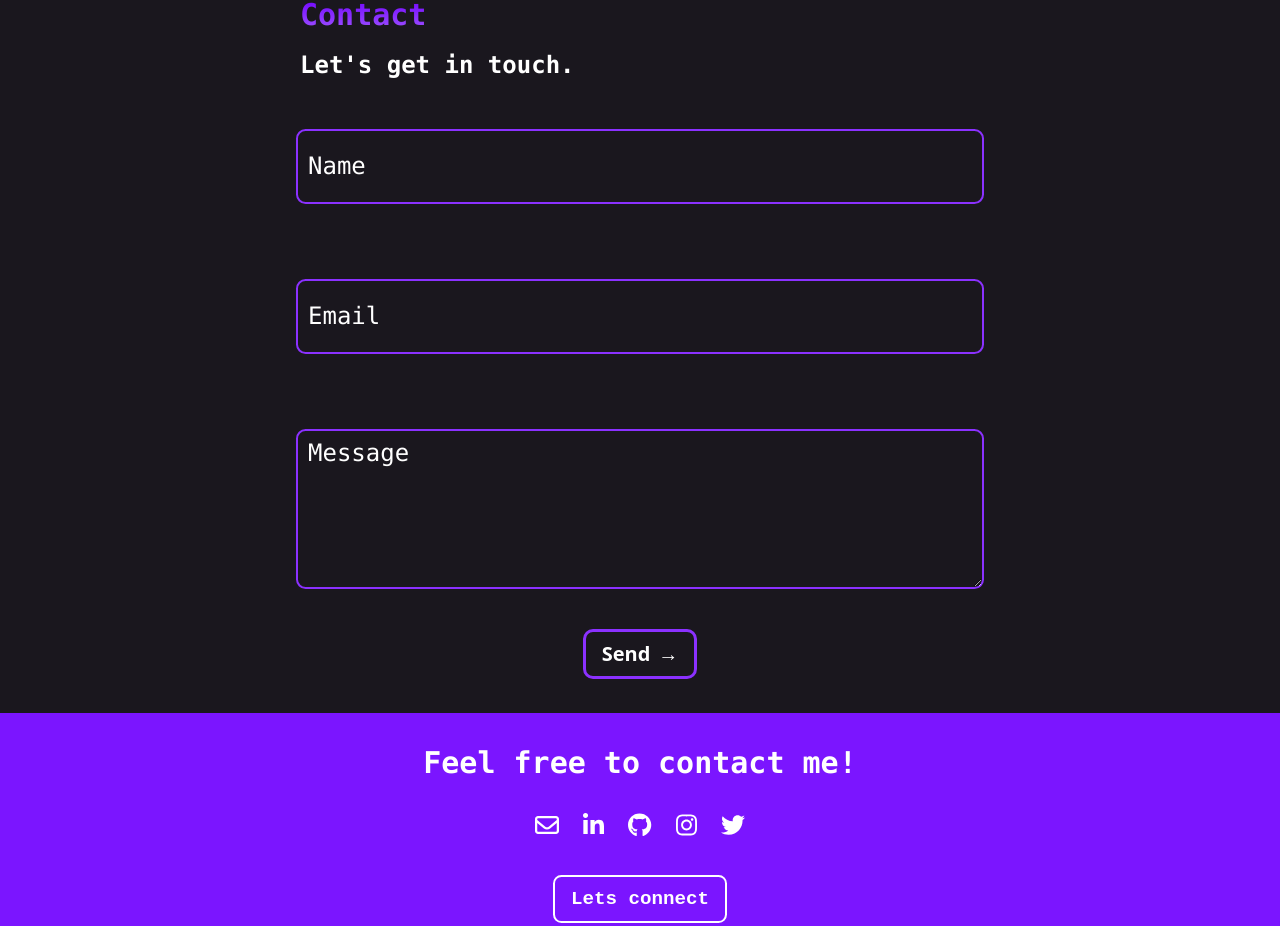
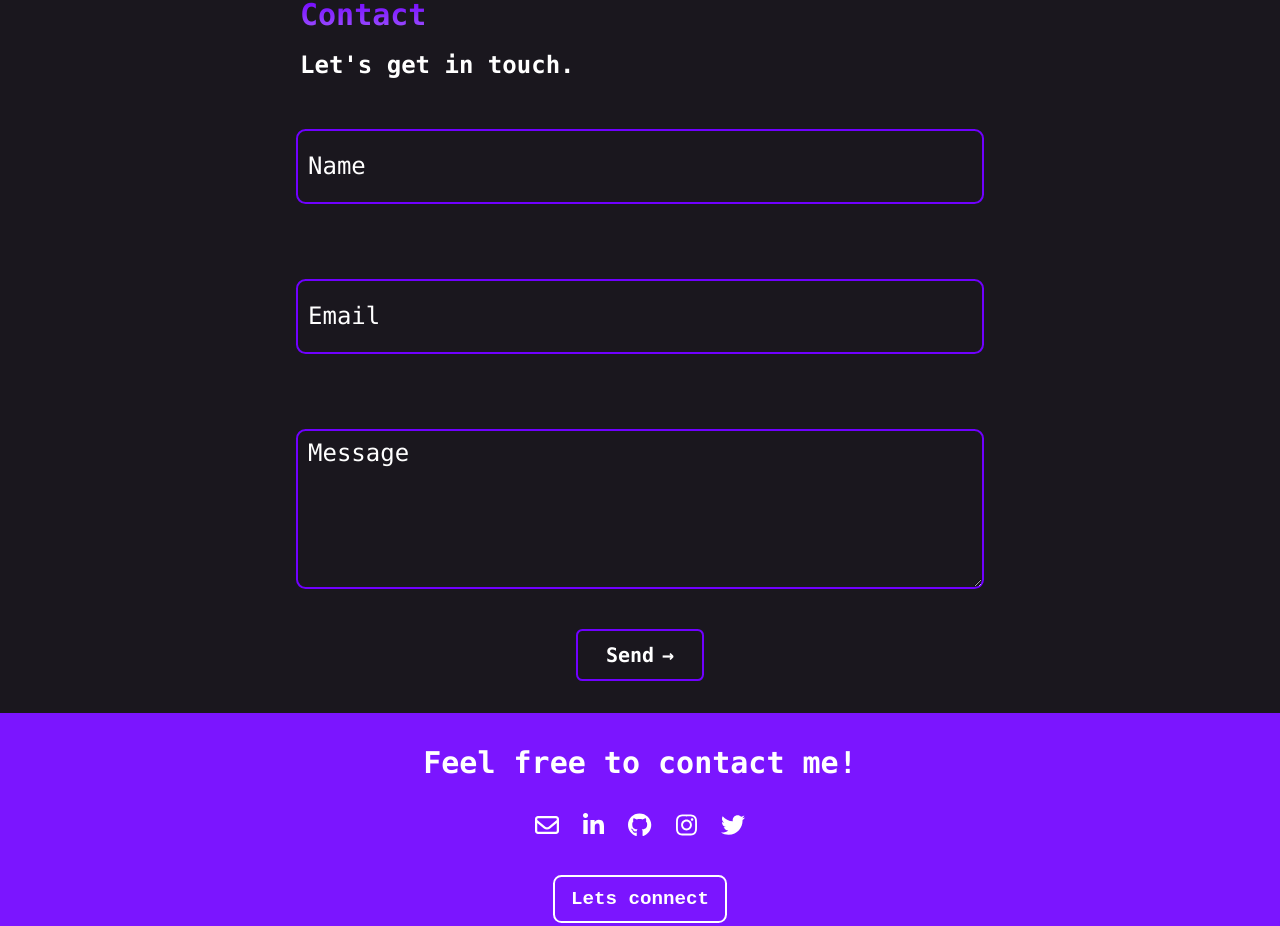
Before and after one commit to linusehle/linusehle-portfolio, a Vue app: page / in a window 1280 px wide. Shown: the part 4731-5657 px from the top of the page. Built offline with nearby package versions, Linux system fonts and the light colour scheme.

Commit message:
feat: improved input contact fields

```diff
--- a/src/components/Home.vue
+++ b/src/components/Home.vue
@@ -248,23 +248,23 @@
             <div class="w-full flex justify-center">
                 <form class="px-4 sm:w-[30rem] md:w-[45rem] space-y-[75px] w-full">
                     <div class="relative">
-                        <input type="text" id="name_input" class="block leading-[40px] w-full px-2.5 pb-2.5 pt-4 sm:w-full h-12 sm:h-[75px] bg-transparent rounded-[0.6rem] border-2 border-[#8b31ff] text-white focus:outline-none peer" placeholder="" />
+                        <input type="text" id="name_input" class="block leading-[40px] w-full px-2.5 pb-2.5 pt-4 sm:w-full h-12 sm:h-[75px] bg-transparent rounded-[0.6rem] border-2 border-[#7000ff] text-white focus:outline-none peer" placeholder="" />
                         <label for="name_input" class="absolute text-white text-2xl font-mono duration-300 transform -translate-y-4  top-2 z-10 origin-[0] bg-transparent px-2 peer-focus:px-2 peer-focus:text-white peer-placeholder-shown:-translate-y-1/2 peer-placeholder-shown:top-1/2 peer-focus:top-[-18px] peer-focus:-translate-y-4 rtl:peer-focus:translate-x-1/4 rtl:peer-focus:left-auto start-1">Name</label>
                     </div>
                     <div class="relative">
-                        <input type="email" id="name_input" class="block w-full px-2.5 pb-2.5 pt-4 sm:w-full h-12 sm:h-[75px]  bg-transparent rounded-[0.6rem] border-2 border-[#8b31ff] text-white focus:outline-none peer" placeholder="" />
+                        <input type="email" id="name_input" class="block w-full px-2.5 pb-2.5 pt-4 sm:w-full h-12 sm:h-[75px]  bg-transparent rounded-[0.6rem] border-2 border-[#7000ff] text-white focus:outline-none peer" placeholder="" />
                         <label for="name_input" class="absolute text-white text-2xl font-mono duration-300 transform -translate-y-4 top-2 z-10 origin-[0] bg-transparent px-2 peer-focus:px-2 peer-focus:text-white peer-placeholder-shown:-translate-y-1/2 peer-placeholder-shown:top-1/2 peer-focus:top-[-18px] peer-focus:-translate-y-4 rtl:peer-focus:translate-x-1/4 rtl:peer-focus:left-auto start-1">Email</label>
                     </div>
                     <div class="relative">
-                        <textarea id="message" class="block h-auto w-full px-2.5 pb-2.5 pt-4 sm:w-full min-h-[10rem] max-h-[20rem] sm:h-14  bg-transparent rounded-[0.6rem] border-2 border-[#8b31ff] text-white focus:outline-none peer" placeholder=""></textarea>
+                        <textarea id="message" class="block h-auto w-full px-2.5 pb-2.5 pt-4 sm:w-full min-h-[10rem] max-h-[20rem] sm:h-14  bg-transparent rounded-[0.6rem] border-2 border-[#7000ff] text-white focus:outline-none peer" placeholder=""></textarea>
                         <label for="message" class="absolute text-white text-2xl font-mono duration-300 transform z-10 origin-[0] px-2 peer-focus:px-2 peer-focus:text-white  peer-placeholder-shown:-translate-y-1/2 peer-placeholder-shown:top-6 peer-focus:top-[-18px] peer-focus:-translate-y-4 rtl:peer-focus:translate-x-1/4 rtl:peer-focus:left-auto start-1">Message</label>
                     </div>
                 </form>
             </div>
             <div class="flex justify-center text-white">
-                <div class="mt-10 border-[3px] border-[#8b31ff] rounded-[10px] px-4 py-2 space-x-2">
-                    <span class="font-semibold text-xl">Send</span>
-                    <span class="font-semibold text-xl">→</span>
+                <div class="mt-10 border-[2px] border-[#7000ff] rounded-[0.4rem] px-[1.75rem] py-[0.65rem] space-x-2">
+                    <span class="font-semibold font-mono text-xl">Send</span>
+                    <span class="font-semibold font-mono text-xl">→</span>
                 </div>
             </div>
         </div>
```
